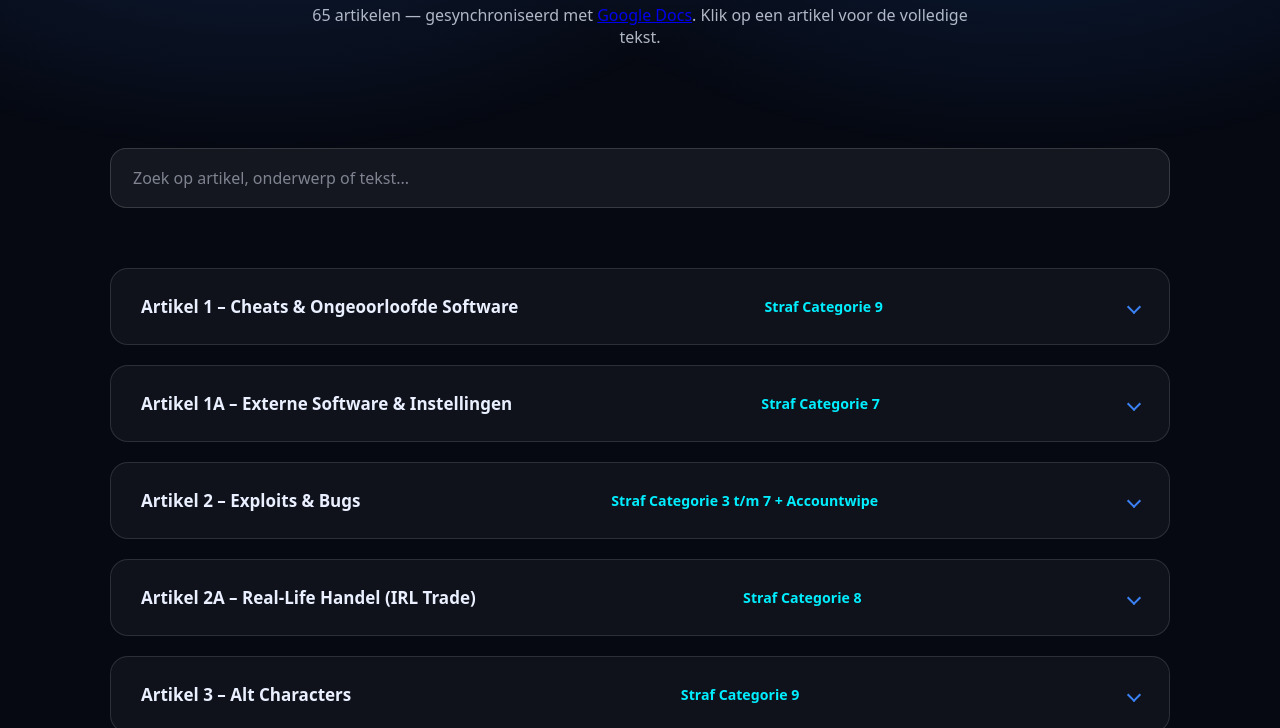
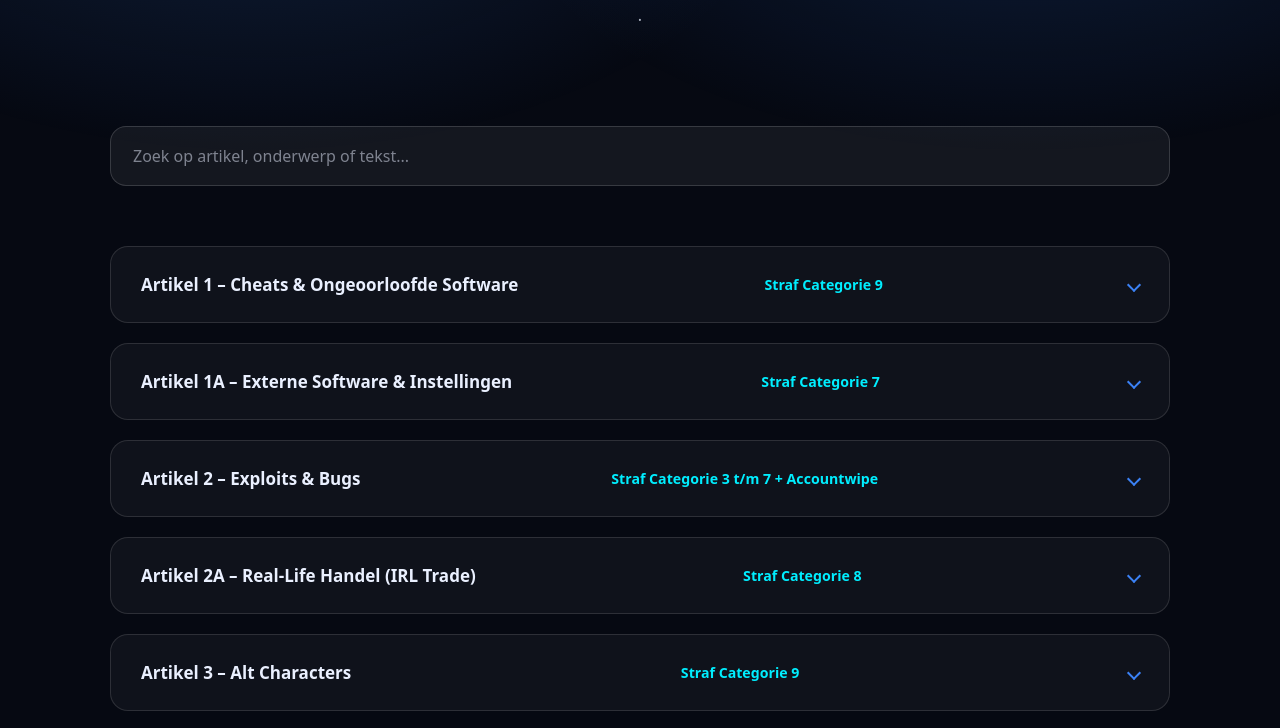
Before and after one commit to zuiderveld/utrecht-roleplay, a website: page apv.html in a window 1280 px wide. Shown: the part 227-955 px from the top of the page. Drawn offline with Linux system fonts and the light colour scheme.

Commit message:
Update apv.html

```diff
--- a/apv.html
+++ b/apv.html
@@ -27,7 +27,7 @@
 </header>
 <section class="apv-hero">
     <h1>Regels & Algemene Plaatselijke Verordening</h1>
-    <p>65 artikelen — gesynchroniseerd met <a href="https://docs.google.com/document/d/1yobQA-xbQ1G6zbtU6iO67thJlAEMQn3TLP6KeyjmWzo/edit?tab=t.0" target="_blank" rel="noopener">Google Docs</a>. Klik op een artikel voor de volledige tekst.</p>
+    <p>.</p>
 </section>
 <div class="apv-tools">
   <div class="apv-search">
```
